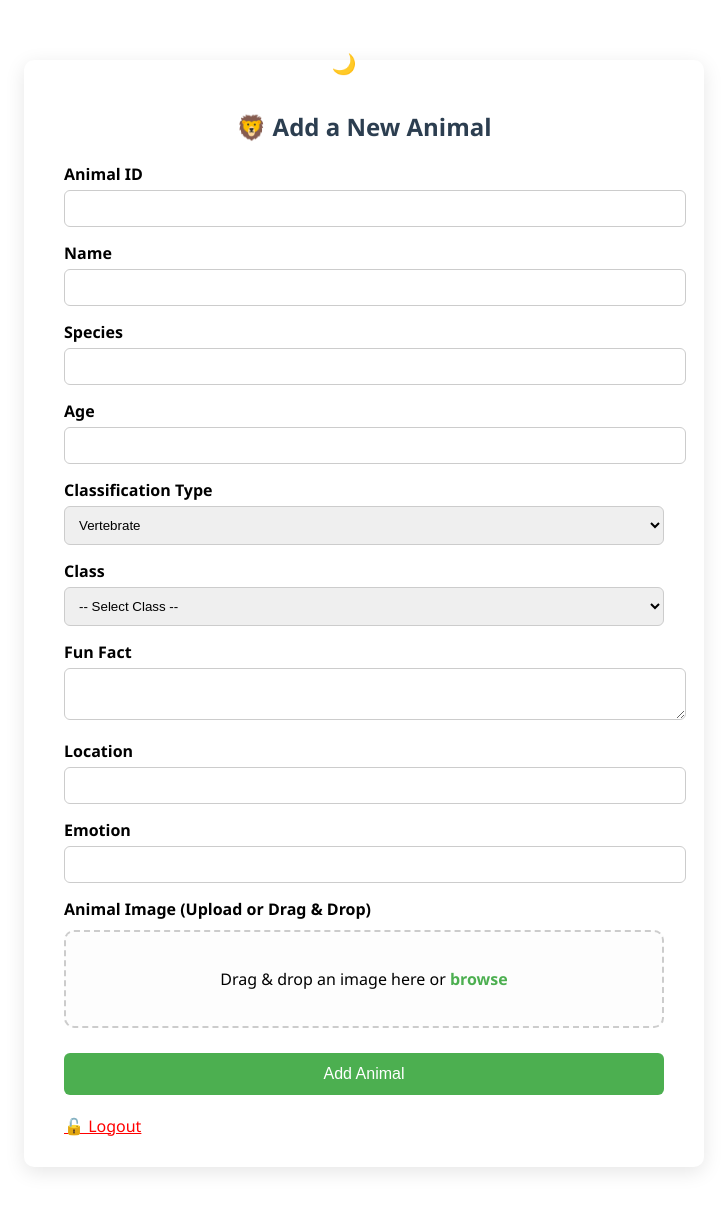
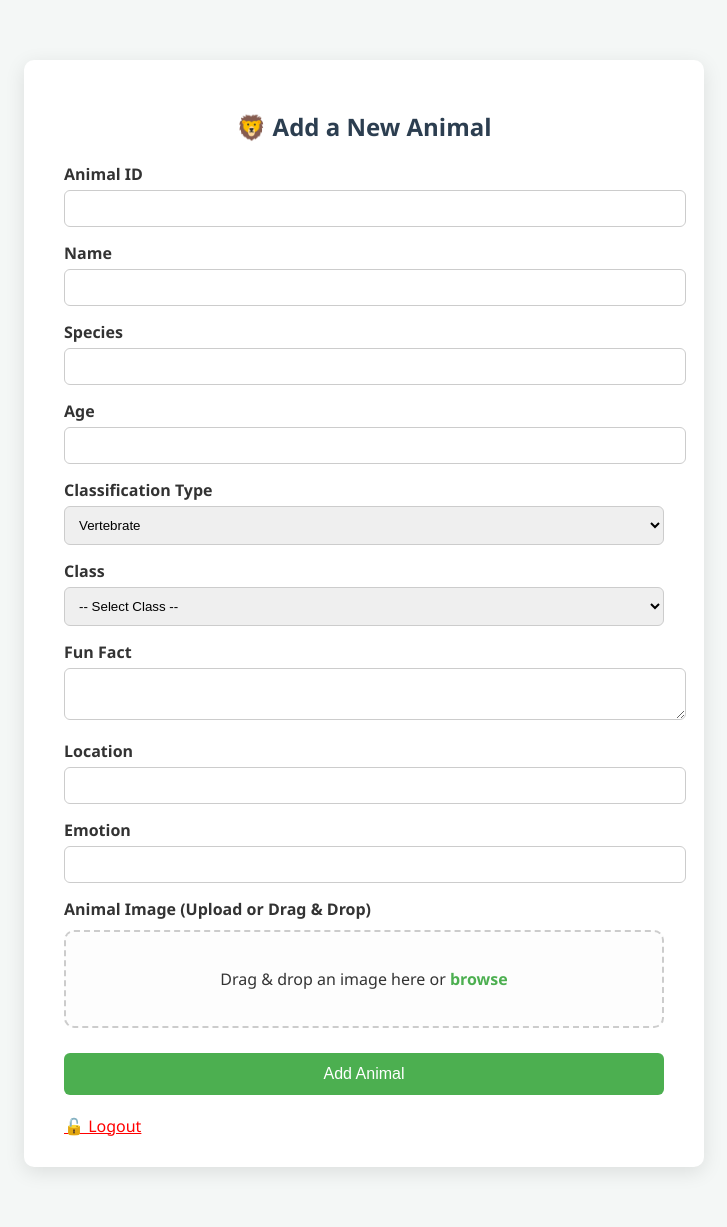
Before and after one commit to AntonyAbhishekA/ZOO-PROJECT, a Flask app: page /add in a window 1280 px wide. Shown: the whole page, without its empty margins (276-1003 px from the left). Run offline with Flask 3, Linux system fonts and the light colour scheme; the visitor is signed in with stand-in values (Sample User, id 1); some libraries are stand-ins or nearby versions.

Commit message:
Removed the dark mode toggle

```diff
--- a/templates/base.html
+++ b/templates/base.html
@@ -4,38 +4,17 @@
   <meta charset="UTF-8">
   <title>{% block title %}Zoo Project{% endblock %}</title>
   <style>
-    /* 🌗 Theme Styling */
+    /* 🎨 Base Styling */
     body {
       font-family: 'Segoe UI', sans-serif;
-      background-color: var(--bg-color);
-      color: var(--text-color);
-      transition: background-color 0.3s, color 0.3s;
+      background-color: #f4f7f6; /* A soft, light gray background */
+      color: #333;
       margin: 0;
       padding: 20px;
     }
 
-    .dark-mode {
-      --bg-color: #1e1e1e;
-      --text-color: #f1f1f1;
-    }
-
-    .light-mode {
-      --bg-color: #ffffff;
-      --text-color: #000000;
-    }
-
-    .toggle-btn {
-      position: absolute;
-      top: 15px;
-      right: 20px;
-      background: none;
-      border: none;
-      font-size: 20px;
-      cursor: pointer;
-    }
-
     a {
-      color: inherit;
+      color: #007BFF; /* A standard, recognizable link color */
     }
 
     /* 🧱 Shared Layout Styles */
@@ -51,7 +30,7 @@
 
     h1, h2 {
       text-align: center;
-      color: #2c3e50;
+      color: #2c3e50; /* A dark, professional blue-gray */
     }
 
     label {
@@ -72,7 +51,7 @@
       width: 100%;
       padding: 12px;
       margin-top: 25px;
-      background-color: #4CAF50;
+      background-color: #4CAF50; /* A pleasant green */
       border: none;
       color: white;
       font-size: 16px;
@@ -131,25 +110,9 @@
     }
   </style>
 </head>
-<body class="light-mode" id="theme">
-
-  <button class="toggle-btn" onclick="toggleMode()">🌙</button>
+<body>
 
   {% block content %}{% endblock %}
 
-  <script>
-    const theme = localStorage.getItem('theme') || 'light-mode';
-    document.getElementById('theme').className = theme;
-    document.querySelector('.toggle-btn').innerText = theme === 'dark-mode' ? '☀️' : '🌙';
-
-    function toggleMode() {
-      const current = document.getElementById('theme').className;
-      const newMode = current === 'light-mode' ? 'dark-mode' : 'light-mode';
-      document.getElementById('theme').className = newMode;
-      document.querySelector('.toggle-btn').innerText = newMode === 'dark-mode' ? '☀️' : '🌙';
-      localStorage.setItem('theme', newMode);
-    }
-  </script>
-
 </body>
 </html>
```
